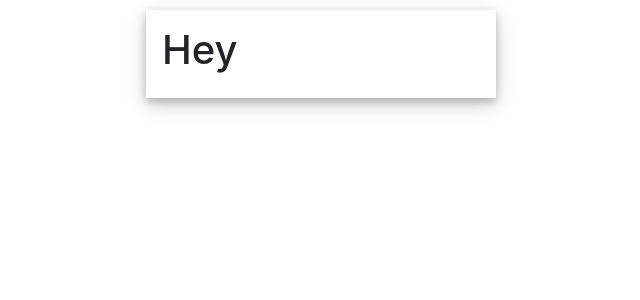
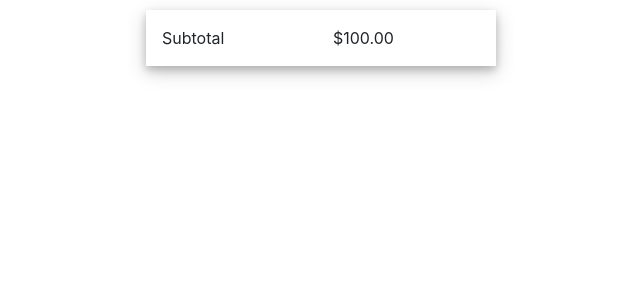
Before and after one commit to cdt-eth/Shopping-Summary, a React (Create React App) app: page / in a window 1280 px wide. Shown: the top 300 px of the page, without its empty margins (319-959 px from the left). Built offline with nearby package versions, Linux system fonts and the light colour scheme; the HTML template or start-up script is replaced by a standard one.

Commit message:
subtotal component import to app

```diff
--- a/src/App.js
+++ b/src/App.js
@@ -1,14 +1,25 @@
+import Subtotal from "./components/Subtotal/Subtotal.jsx";
+import { Container } from "react-bootstrap";
 import "./App.css";
-import { Container } from "react-bootstrap";
+import { Component } from "react";
 
-function App() {
+class App extends Component {
+  constructor(props) {
+    super(props);
+
+    this.state = {
+      total: 100,
+    };
+  }
+  render() {
     return (
       <div className="container">
         <Container className="purchase-card">
-        <h1>Hey</h1>
+          <Subtotal price={this.state.total.toFixed(2)} />
         </Container>
       </div>
     );
   }
+}
 
 export default App;
```
Lines whose indentation alone changed are shown as unchanged.
